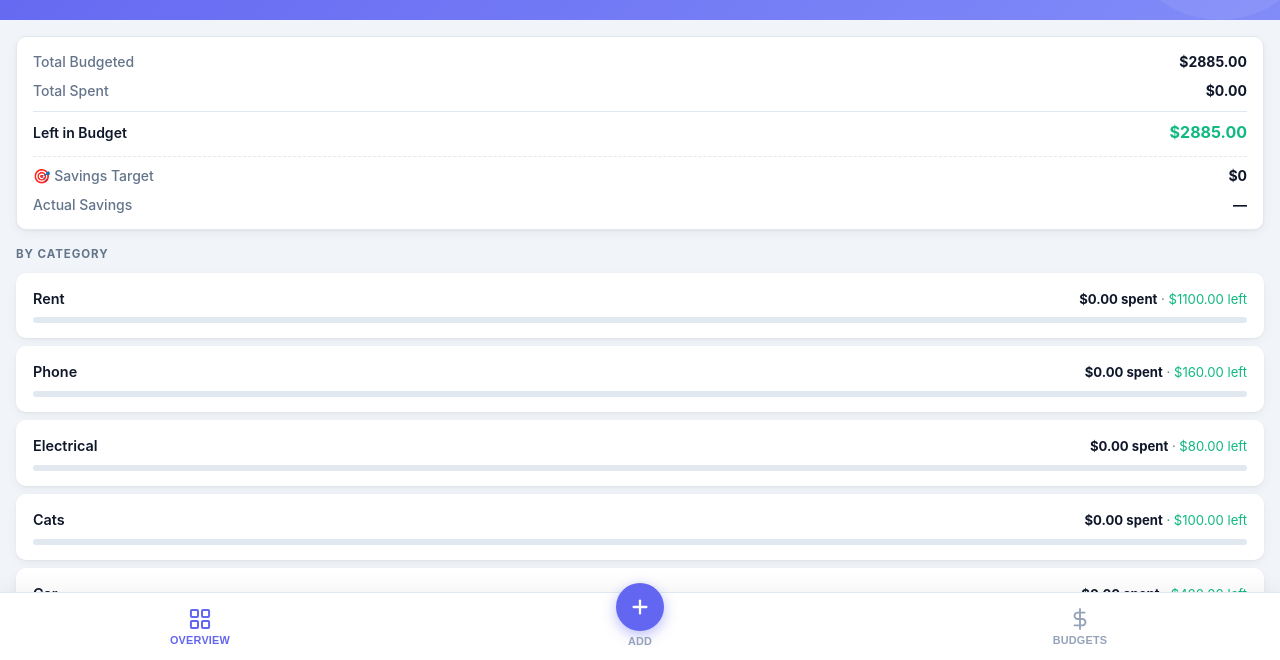
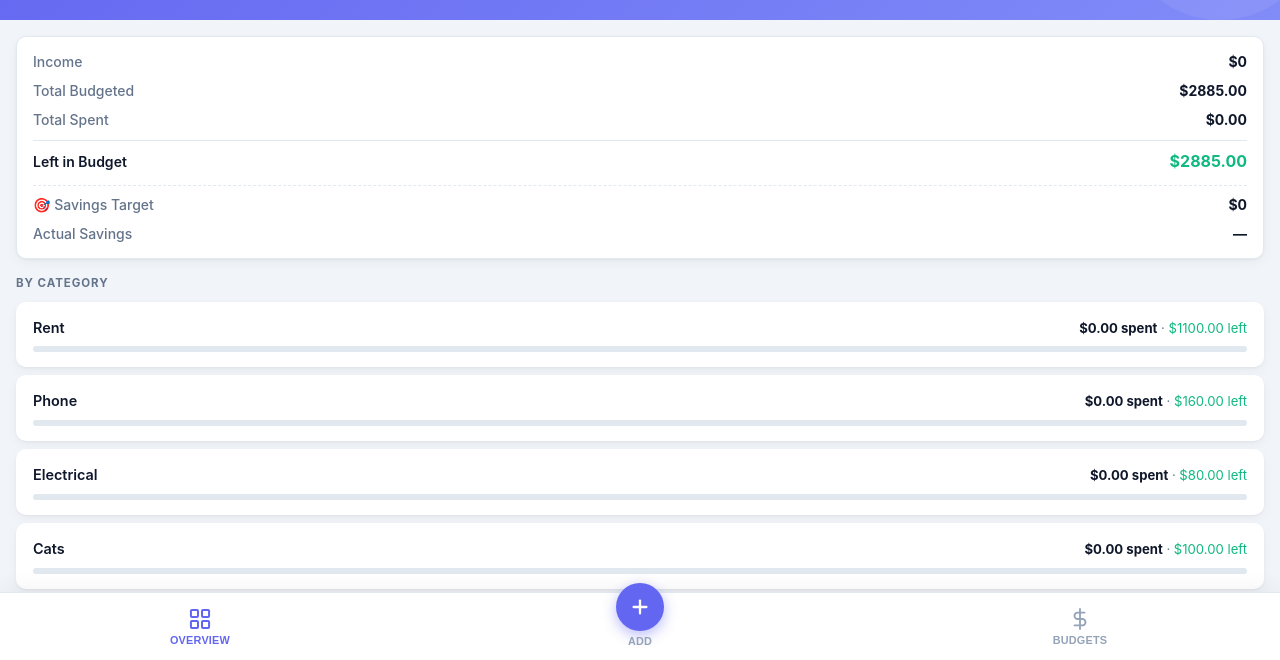
Before and after one commit to rshaw8472-alt/Budget-App, a plain HTML site: page index.html in a window 1280 px wide. Shown: the part 140-800 px from the top of the page. Drawn offline with Linux system fonts and the light colour scheme; no server answers.

Commit message:
Add income row to budget summary card on overview

```diff
--- a/dashboard.js
+++ b/dashboard.js
@@ -171,6 +171,14 @@ const Dashboard = {
     const budgetSpent      = catsWithLimits.reduce((s, c) => s + (spentMap[c] || 0), 0);
     const totalLeft        = totalBudgeted - budgetSpent;
 
+    const incomeRow = document.getElementById('summary-income-row');
+    if (income != null) {
+      incomeRow.hidden = false;
+      document.getElementById('summary-income').textContent = `$${income.toLocaleString('en-US', {minimumFractionDigits: 2, maximumFractionDigits: 2})}`;
+    } else {
+      incomeRow.hidden = true;
+    }
+
     document.getElementById('summary-budgeted').textContent = `$${totalBudgeted.toFixed(2)}`;
     document.getElementById('summary-spent').textContent    = `$${budgetSpent.toFixed(2)}`;
 
--- a/index.html
+++ b/index.html
@@ -45,6 +45,10 @@
 
         <!-- Budget + Savings Summary Card -->
         <div id="budget-summary-card" class="budget-summary-card" hidden>
+          <div class="budget-summary-row" id="summary-income-row" hidden>
+            <span class="budget-summary-label">Income</span>
+            <span class="budget-summary-value" id="summary-income">$0</span>
+          </div>
           <div class="budget-summary-row">
             <span class="budget-summary-label">Total Budgeted</span>
             <span class="budget-summary-value" id="summary-budgeted">$0</span>
```
